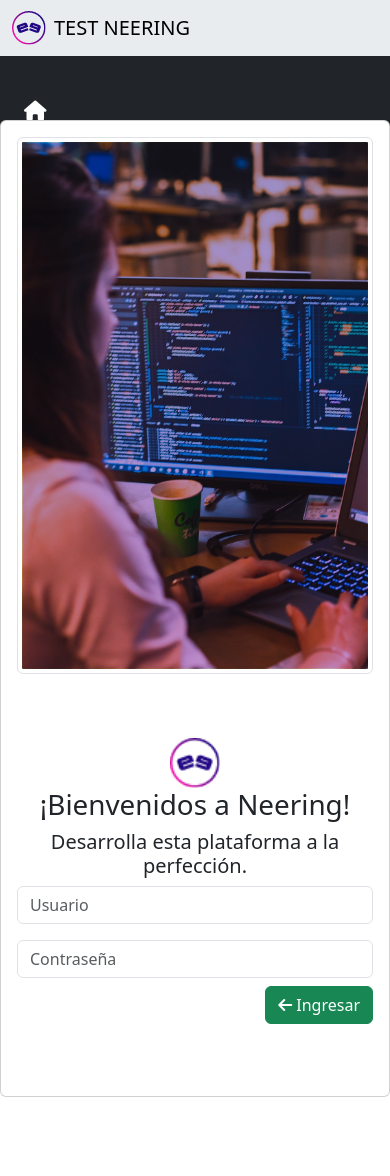
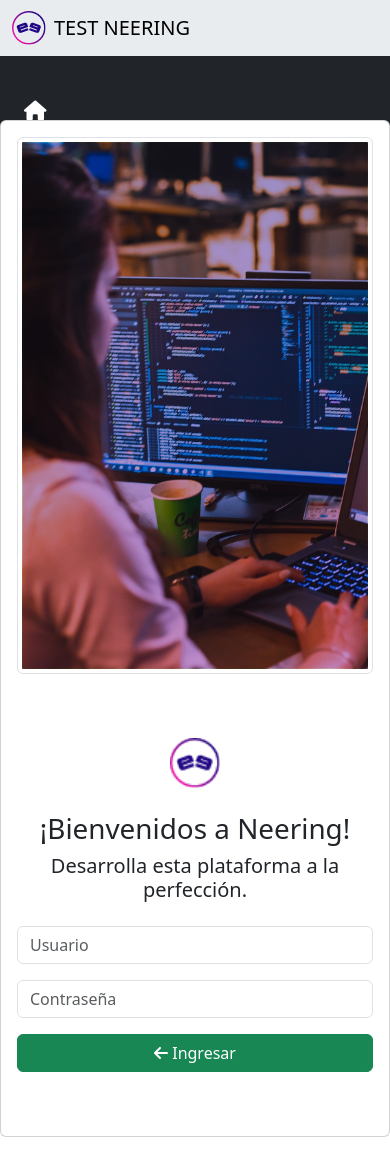
Before and after one commit to bas-clavijo/usuario-vue, a Vue app: page /home in a window 390 px wide. Shown: the top 1176 px of the page. Built offline with nearby package versions, Linux system fonts and the light colour scheme.

Commit message:
Se realiza la edicion responsiva

```diff
--- a/src/views/HomeView.vue
+++ b/src/views/HomeView.vue
@@ -1,5 +1,5 @@
 <template>
-  <div class="col offset py-4 ">
+  <div class="col offset py-4">
     <div class="col-lg-10 offset-lg-1 py-5">
       <div class="card">
         <div class="card-body">
@@ -13,22 +13,22 @@
             </div>
 
             <!-- Columna para los campos de entrada de datos del usuario -->
-            <div class="col-lg-5 offset-lg-2 py-5 text-center">
-              <div>
+            <div class="col-lg-5 offset-lg-2 py-5">
+              <div class="text-center mb-4">
                 <img height="50" width="50" :src="require('@/assets/logo.png')" alt="">
               </div>
-              <div>
-                <h1>¡Bienvenidos a Neering!</h1>
-                <h5>Desarrolla esta plataforma a la perfección.</h5>
+              <div class="mb-4">
+                <h1 class="text-center">¡Bienvenidos a Neering!</h1>
+                <h5 class="text-center">Desarrolla esta plataforma a la perfección.</h5>
               </div>
               <div class="mb-3">
                 <input type="text" id="nombre" placeholder="Usuario" class="form-control">
               </div>
-              <div>
+              <div class="mb-3">
                 <input type="password" id="contraseña" placeholder="Contraseña" class="form-control">
               </div>
               <!-- Botón para ingresar -->
-              <div class="col-md-100 d-flex justify-content-end align-items-center py-2">
+              <div class="d-grid gap-2">
                 <router-link :to="{ path: '/tabla' }" class="btn btn-success">
                   <i class="fa-solid fa-arrow-left"></i> Ingresar
                 </router-link>
@@ -42,5 +42,4 @@
 </template>
 
 <script>
-
 </script>
```
